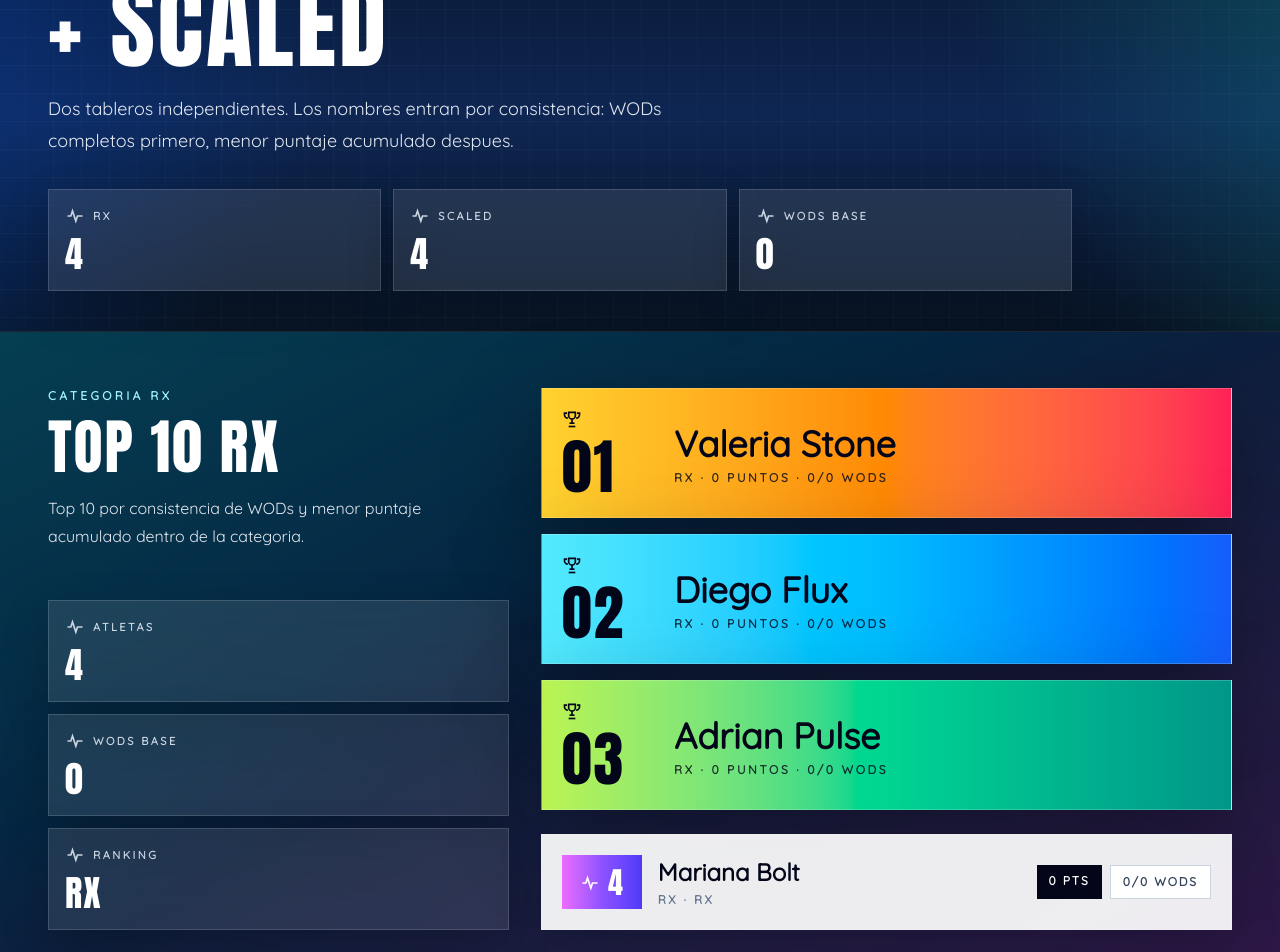
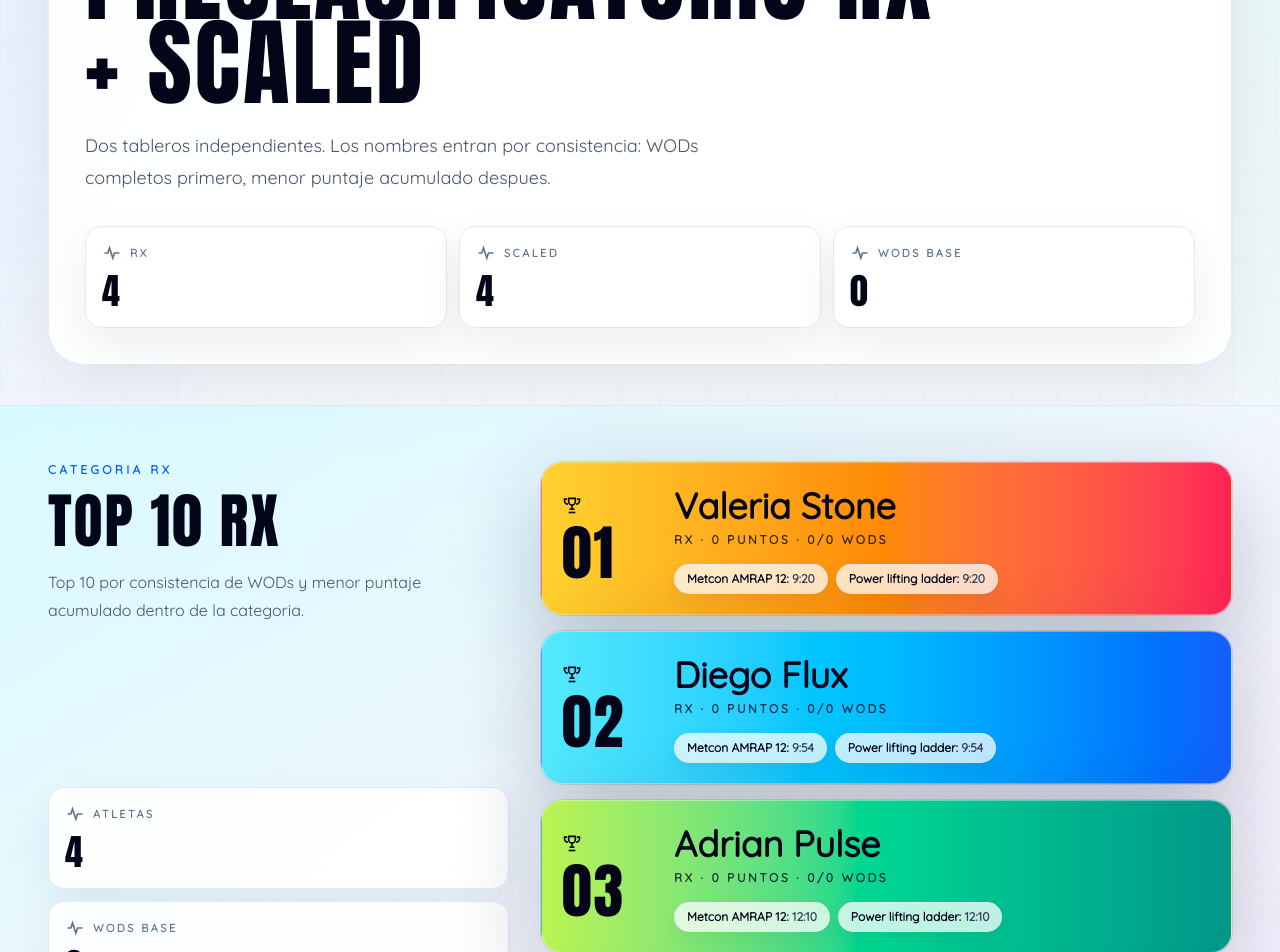
Before and after one commit to IvanRojasG/SOLE, a Next.js app in the folder frontend/: page /preclasificatorio in a window 1280 px wide. Shown: the part 260-1212 px from the top of the page. Built offline with nearby package versions, Linux system fonts and the light colour scheme; no server answers.

Commit message:
ajuste visual preclasificatorio

```diff
--- a/frontend/src/app/globals.css
+++ b/frontend/src/app/globals.css
@@ -80,13 +80,28 @@ textarea:focus-visible {
 .prequal-reveal {
   opacity: 0;
   transform: translateX(48px) scale(0.98);
-  animation: prequal-reveal 680ms cubic-bezier(0.2, 0.8, 0.2, 1) forwards;
+  animation: prequal-reveal 1050ms cubic-bezier(0.2, 0.8, 0.2, 1) forwards;
 }
 
 .prequal-slide {
   opacity: 0;
   transform: translateX(-36px);
-  animation: prequal-slide 560ms cubic-bezier(0.2, 0.8, 0.2, 1) forwards;
+  animation: prequal-slide 900ms cubic-bezier(0.2, 0.8, 0.2, 1) forwards;
+}
+
+.prequal-card-lift {
+  transition:
+    translate 220ms ease,
+    scale 220ms ease,
+    box-shadow 220ms ease,
+    border-color 220ms ease;
+}
+
+.prequal-card-lift:hover {
+  translate: 0 -4px;
+  scale: 1.01;
+  border-color: color-mix(in srgb, var(--color-primary) 62%, #cbd5e1 38%);
+  box-shadow: 0 34px 90px rgba(15, 23, 42, 0.22);
 }
 
 @keyframes prequal-scan {
--- a/frontend/src/app/preclasificatorio/page.tsx
+++ b/frontend/src/app/preclasificatorio/page.tsx
@@ -2,6 +2,7 @@ import type { Metadata } from 'next';
 
 import { PrequalifierView } from '@/components/pages/PrequalifierView';
 import { brand } from '@/lib/config/brand';
+import { getChallenges } from '@/services/repository/challengeRepository';
 import { getRanking } from '@/services/repository/rankingRepository';
 
 export const metadata: Metadata = {
@@ -10,7 +11,24 @@ export const metadata: Metadata = {
 };
 
 export default async function PreclasificatorioPage() {
-  const entries = await getRanking({ view: 'event' });
+  const [entries, challenges] = await Promise.all([
+    getRanking({ view: 'event' }),
+    getChallenges(),
+  ]);
+  const challengeRankings = Object.fromEntries(
+    await Promise.all(
+      challenges.map(async (challenge) => [
+        challenge.id,
+        await getRanking({ view: 'challenge', challengeId: challenge.id }),
+      ]),
+    ),
+  );
 
-  return <PrequalifierView entries={entries} />;
+  return (
+    <PrequalifierView
+      entries={entries}
+      challenges={challenges}
+      challengeRankings={challengeRankings}
+    />
+  );
 }
--- a/frontend/src/components/pages/PrequalifierView.tsx
+++ b/frontend/src/components/pages/PrequalifierView.tsx
@@ -1,15 +1,27 @@
 'use client';
 
-import type { RankingEntry } from '@/types';
+import { getScoreLabel } from '@/components/leaderboard/scoreFormat';
+import type { Challenge, RankingEntry } from '@/types';
 
 type PrequalifierViewProps = {
   entries: RankingEntry[];
+  challenges: Challenge[];
+  challengeRankings: Record<string, RankingEntry[]>;
+};
+
+type AthleteChallengeResult = {
+  challengeId: string;
+  challengeTitle: string;
+  scoreLabel: string;
+  pointsLabel: string | null;
 };
 
 type DivisionBoardProps = {
   title: string;
   label: string;
   entries: RankingEntry[];
+  challenges: Challenge[];
+  challengeRankings: Record<string, RankingEntry[]>;
   tone: 'rx' | 'scaled';
   delayOffset: number;
 };
@@ -60,27 +72,97 @@ function getDivisionEntries(entries: RankingEntry[], level: 'rx' | 'scaled') {
     }));
 }
 
-function DivisionBoard({ title, label, entries, tone, delayOffset }: DivisionBoardProps) {
+function getAthleteChallengeResults(
+  athleteId: string,
+  challenges: Challenge[],
+  challengeRankings: Record<string, RankingEntry[]>,
+): AthleteChallengeResult[] {
+  return challenges.map((challenge) => {
+    const challengeEntry = challengeRankings[challenge.id]?.find(
+      (entry) => entry.athleteId === athleteId,
+    );
+
+    if (!challengeEntry) {
+      return {
+        challengeId: challenge.id,
+        challengeTitle: challenge.title,
+        scoreLabel: 'Sin registro',
+        pointsLabel: null,
+      };
+    }
+
+    return {
+      challengeId: challenge.id,
+      challengeTitle: challenge.title,
+      scoreLabel: getScoreLabel(challengeEntry),
+      pointsLabel: challengeEntry.isFinalized ? `${challengeEntry.points} pts` : null,
+    };
+  });
+}
+
+function AthleteResults({
+  results,
+  compact = false,
+}: {
+  results: AthleteChallengeResult[];
+  compact?: boolean;
+}) {
+  const visibleResults = results.slice(0, 3);
+  const extraCount = Math.max(results.length - visibleResults.length, 0);
+
+  if (results.length === 0) {
+    return null;
+  }
+
+  return (
+    <div className={`mt-4 flex flex-wrap gap-2 ${compact ? 'text-[11px]' : 'text-xs'}`}>
+      {visibleResults.map((result) => (
+        <span
+          key={result.challengeId}
+          className="rounded-full border border-slate-200/80 bg-white/75 px-3 py-1 font-semibold leading-5 text-slate-700 shadow-[0_8px_20px_rgba(15,23,42,0.06)]"
+        >
+          <span className="text-slate-950">{result.challengeTitle}:</span> {result.scoreLabel}
+          {result.pointsLabel ? <span className="text-slate-500"> · {result.pointsLabel}</span> : null}
+        </span>
+      ))}
+      {extraCount > 0 ? (
+        <span className="rounded-full border border-slate-200/80 bg-slate-50 px-3 py-1 font-semibold leading-5 text-slate-500">
+          +{extraCount} eventos
+        </span>
+      ) : null}
+    </div>
+  );
+}
+
+function DivisionBoard({
+  title,
+  label,
+  entries,
+  challenges,
+  challengeRankings,
+  tone,
+  delayOffset,
+}: DivisionBoardProps) {
   const topTen = entries;
   const podium = topTen.slice(0, 3);
   const chasePack = topTen.slice(3);
   const expectedWods = Math.max(...topTen.map((entry) => entry.wodsExpected ?? entry.wodsScored ?? 0), 0);
   const panelAccent =
     tone === 'rx'
-      ? 'from-cyan-400/24 via-blue-500/14 to-fuchsia-500/18'
-      : 'from-amber-300/22 via-lime-300/12 to-emerald-400/20';
+      ? 'from-cyan-100/80 via-blue-50/80 to-fuchsia-100/60'
+      : 'from-amber-100/80 via-lime-50/80 to-emerald-100/60';
 
   return (
-    <section className="relative border-t border-white/10 py-10 md:py-14">
+    <section className="relative border-t border-slate-200 py-10 md:py-14">
       <div className={`absolute inset-0 bg-gradient-to-br ${panelAccent}`} />
       <div className="relative mx-auto grid w-full max-w-[1440px] gap-8 px-5 sm:px-8 lg:grid-cols-[0.8fr_1.2fr] lg:px-12">
         <div className="flex flex-col justify-between gap-6">
           <div>
-            <p className="text-xs font-bold uppercase tracking-[0.28em] text-cyan-200">{label}</p>
-            <h2 className="font-display mt-4 text-5xl uppercase leading-[0.9] tracking-[0.04em] text-white sm:text-6xl">
+            <p className="text-xs font-bold uppercase tracking-[0.28em] text-[color:var(--color-primary)]">{label}</p>
+            <h2 className="font-display mt-4 text-5xl uppercase leading-[0.9] tracking-[0.04em] text-slate-950 sm:text-6xl">
               {title}
             </h2>
-            <p className="mt-5 max-w-xl text-sm leading-7 text-slate-200 md:text-base">
+            <p className="mt-5 max-w-xl text-sm leading-7 text-slate-600 md:text-base">
               Top 10 por consistencia de WODs y menor puntaje acumulado dentro de la categoria.
             </p>
           </div>
@@ -93,20 +175,20 @@ function DivisionBoard({ title, label, entries, tone, delayOffset }: DivisionBoa
             ].map(([statLabel, value]) => (
               <div
                 key={statLabel}
-                className="border border-white/15 bg-white/10 p-4 shadow-[0_18px_46px_rgba(0,0,0,0.22)] backdrop-blur-xl"
+                className="rounded-2xl border border-slate-200 bg-white/90 p-4 shadow-[0_18px_46px_rgba(15,23,42,0.07)] backdrop-blur-xl"
               >
-                <p className="flex items-center gap-2 text-[11px] font-bold uppercase tracking-[0.22em] text-slate-300">
+                <p className="flex items-center gap-2 text-[11px] font-bold uppercase tracking-[0.22em] text-slate-500">
                   <PulseIcon />
                   {statLabel}
                 </p>
-                <p className="font-display mt-2 text-4xl uppercase tracking-[0.06em] text-white">{value}</p>
+                <p className="font-display mt-2 text-4xl uppercase tracking-[0.06em] text-slate-950">{value}</p>
               </div>
             ))}
           </div>
         </div>
 
         {topTen.length === 0 ? (
-          <div className="grid min-h-64 place-items-center border border-dashed border-white/25 bg-white/10 p-8 text-center text-sm font-bold uppercase tracking-[0.18em] text-slate-200">
+          <div className="grid min-h-64 place-items-center rounded-[1.5rem] border border-dashed border-slate-300 bg-white/80 p-8 text-center text-sm font-bold uppercase tracking-[0.18em] text-slate-500">
             Sin atletas {tone.toUpperCase()} clasificados todavia
           </div>
         ) : (
@@ -116,12 +198,13 @@ function DivisionBoard({ title, label, entries, tone, delayOffset }: DivisionBoa
                 const style = rankStyles[index];
                 const scored = entry.wodsScored ?? 0;
                 const expected = entry.wodsExpected ?? scored;
+                const results = getAthleteChallengeResults(entry.athleteId, challenges, challengeRankings);
 
                 return (
                   <article
                     key={entry.athleteId}
-                    className={`prequal-reveal border border-white/20 bg-gradient-to-r ${style} p-5 shadow-[0_28px_90px_rgba(0,0,0,0.34)]`}
-                    style={{ animationDelay: `${delayOffset + index * 160}ms` }}
+                    className={`prequal-card-lift prequal-reveal rounded-[1.35rem] border border-white/35 bg-gradient-to-r ${style} p-5 shadow-[0_28px_90px_rgba(15,23,42,0.24)] ring-1 ring-slate-950/10`}
+                    style={{ animationDelay: `${delayOffset + index * 220}ms` }}
                   >
                     <div className="grid gap-4 sm:grid-cols-[6rem_1fr] sm:items-center">
                       <div className="grid gap-2">
@@ -133,6 +216,7 @@ function DivisionBoard({ title, label, entries, tone, delayOffset }: DivisionBoa
                         <p className="mt-1 text-xs font-bold uppercase tracking-[0.22em] opacity-80">
                           {entry.level} · {entry.points} puntos · {scored}/{expected} WODs
                         </p>
+                        <AthleteResults results={results} />
                       </div>
                     </div>
                   </article>
@@ -145,15 +229,16 @@ function DivisionBoard({ title, label, entries, tone, delayOffset }: DivisionBoa
                 const absoluteIndex = index + 3;
                 const scored = entry.wodsScored ?? 0;
                 const expected = entry.wodsExpected ?? scored;
+                const results = getAthleteChallengeResults(entry.athleteId, challenges, challengeRankings);
 
                 return (
                   <article
                     key={entry.athleteId}
-                    className="prequal-slide grid gap-4 border border-white/12 bg-white/[0.92] p-4 text-slate-950 shadow-[0_18px_48px_rgba(0,0,0,0.18)] sm:grid-cols-[5rem_1fr_auto] sm:items-center md:p-5"
-                    style={{ animationDelay: `${delayOffset + 420 + index * 100}ms` }}
+                    className="prequal-card-lift prequal-slide grid gap-4 rounded-[1.25rem] border border-slate-300 bg-white/[0.98] p-4 text-slate-950 shadow-[0_22px_58px_rgba(15,23,42,0.13)] ring-1 ring-white/80 sm:grid-cols-[5rem_1fr_auto] sm:items-center md:p-5"
+                    style={{ animationDelay: `${delayOffset + 620 + index * 150}ms` }}
                   >
                     <div
-                      className={`font-display bg-gradient-to-r ${rankStyles[absoluteIndex]} px-3 py-2 text-center text-3xl tracking-[0.06em]`}
+                      className={`font-display rounded-2xl bg-gradient-to-r ${rankStyles[absoluteIndex]} px-3 py-2 text-center text-3xl tracking-[0.06em]`}
                     >
                       <span className="inline-flex items-center justify-center gap-2">
                         <PulseIcon />
@@ -165,12 +250,13 @@ function DivisionBoard({ title, label, entries, tone, delayOffset }: DivisionBoa
                       <p className="mt-1 text-xs font-bold uppercase tracking-[0.2em] text-slate-500">
                         {entry.level} · {entry.resultFormat}
                       </p>
+                      <AthleteResults results={results} compact />
                     </div>
                     <div className="flex flex-wrap gap-2 sm:justify-end">
-                      <span className="bg-slate-950 px-3 py-2 text-xs font-bold uppercase tracking-[0.16em] text-white">
+                      <span className="rounded-full bg-slate-950 px-3 py-2 text-xs font-bold uppercase tracking-[0.16em] text-white">
                         {entry.points} pts
                       </span>
-                      <span className="border border-slate-300 bg-white px-3 py-2 text-xs font-bold uppercase tracking-[0.16em] text-slate-700">
+                      <span className="rounded-full border border-slate-300 bg-white px-3 py-2 text-xs font-bold uppercase tracking-[0.16em] text-slate-700">
                         {scored}/{expected} WODs
                       </span>
                     </div>
@@ -185,26 +271,30 @@ function DivisionBoard({ title, label, entries, tone, delayOffset }: DivisionBoa
   );
 }
 
-export function PrequalifierView({ entries }: PrequalifierViewProps) {
+export function PrequalifierView({
+  entries,
+  challenges,
+  challengeRankings,
+}: PrequalifierViewProps) {
   const rxEntries = getDivisionEntries(entries, 'rx');
   const scaledEntries = getDivisionEntries(entries, 'scaled');
   const expectedWods = Math.max(...entries.map((entry) => entry.wodsExpected ?? entry.wodsScored ?? 0), 0);
 
   return (
-    <div className="overflow-hidden bg-[#07101f] text-white">
+    <div className="overflow-hidden bg-[linear-gradient(180deg,#ffffff_0%,#f4f8ff_45%,#ffffff_100%)] text-slate-950">
       <section className="relative pb-10 pt-8 md:pt-12">
-        <div className="absolute inset-0 bg-[linear-gradient(120deg,rgba(0,92,255,0.26),transparent_32%),linear-gradient(240deg,rgba(20,184,166,0.28),transparent_28%),linear-gradient(180deg,#07101f_0%,#0e2652_58%,#081424_100%)]" />
-        <div className="prequal-scan absolute inset-0 opacity-40" />
+        <div className="absolute inset-0 bg-[linear-gradient(120deg,rgba(0,92,255,0.09),transparent_34%),linear-gradient(240deg,rgba(20,184,166,0.10),transparent_30%)]" />
+        <div className="sole-page-grid absolute inset-0 opacity-60" />
         <div className="relative mx-auto grid w-full max-w-[1440px] gap-8 px-5 sm:px-8 lg:px-12">
-          <div className="max-w-5xl">
+          <div className="w-full rounded-[2.25rem] border border-slate-200/90 bg-white/90 p-7 shadow-[0_26px_80px_rgba(15,23,42,0.09)] md:p-9">
             <div>
-              <p className="text-xs font-bold uppercase tracking-[0.28em] text-cyan-200">
+              <p className="text-xs font-bold uppercase tracking-[0.28em] text-[color:var(--color-primary)]">
                 Burn the Ships
               </p>
-              <h1 className="font-display mt-5 max-w-4xl text-6xl uppercase leading-[0.88] tracking-[0.04em] text-white sm:text-7xl lg:text-8xl">
+              <h1 className="font-display mt-5 max-w-4xl text-6xl uppercase leading-[0.88] tracking-[0.04em] text-slate-950 sm:text-7xl lg:text-8xl">
                 Preclasificatorio RX + Scaled
               </h1>
-              <p className="mt-6 max-w-2xl text-base leading-8 text-slate-200 md:text-lg">
+              <p className="mt-6 max-w-2xl text-base leading-8 text-slate-600 md:text-lg">
                 Dos tableros independientes. Los nombres entran por consistencia: WODs completos primero, menor
                 puntaje acumulado despues.
               </p>
@@ -216,12 +306,12 @@ export function PrequalifierView({ entries }: PrequalifierViewProps) {
                 ['Scaled', scaledEntries.length.toString()],
                 ['WODs base', expectedWods.toString()],
               ].map(([label, value]) => (
-                <div key={label} className="border border-white/15 bg-white/10 p-4 shadow-[0_18px_46px_rgba(0,0,0,0.22)] backdrop-blur-xl">
-                  <p className="flex items-center gap-2 text-[11px] font-bold uppercase tracking-[0.22em] text-slate-300">
+                <div key={label} className="rounded-2xl border border-slate-200 bg-white/90 p-4 shadow-[0_18px_46px_rgba(15,23,42,0.07)] backdrop-blur-xl">
+                  <p className="flex items-center gap-2 text-[11px] font-bold uppercase tracking-[0.22em] text-slate-500">
                     <PulseIcon />
                     {label}
                   </p>
-                  <p className="font-display mt-2 text-4xl uppercase tracking-[0.06em] text-white">{value}</p>
+                  <p className="font-display mt-2 text-4xl uppercase tracking-[0.06em] text-slate-950">{value}</p>
                 </div>
               ))}
             </div>
@@ -229,13 +319,23 @@ export function PrequalifierView({ entries }: PrequalifierViewProps) {
         </div>
       </section>
 
-      <DivisionBoard title="Top 10 RX" label="Categoria RX" entries={rxEntries} tone="rx" delayOffset={0} />
+      <DivisionBoard
+        title="Top 10 RX"
+        label="Categoria RX"
+        entries={rxEntries}
+        challenges={challenges}
+        challengeRankings={challengeRankings}
+        tone="rx"
+        delayOffset={0}
+      />
       <DivisionBoard
         title="Top 10 Scaled"
         label="Categoria Scaled"
         entries={scaledEntries}
+        challenges={challenges}
+        challengeRankings={challengeRankings}
         tone="scaled"
-        delayOffset={500}
+        delayOffset={700}
       />
     </div>
   );
```
